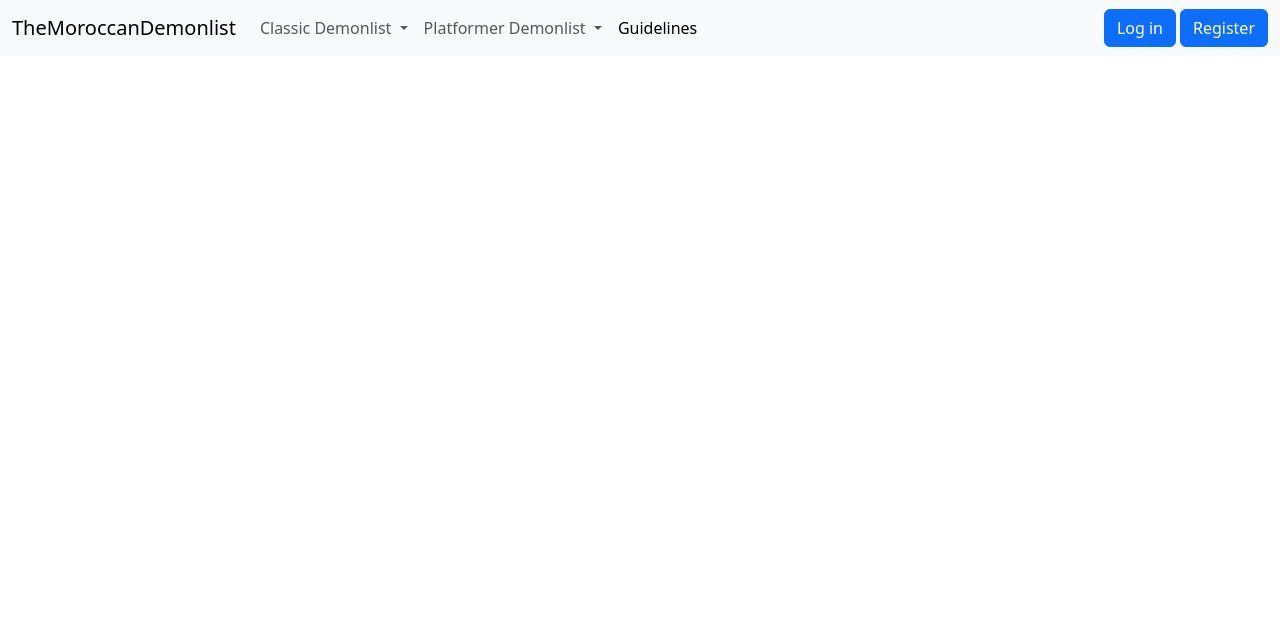
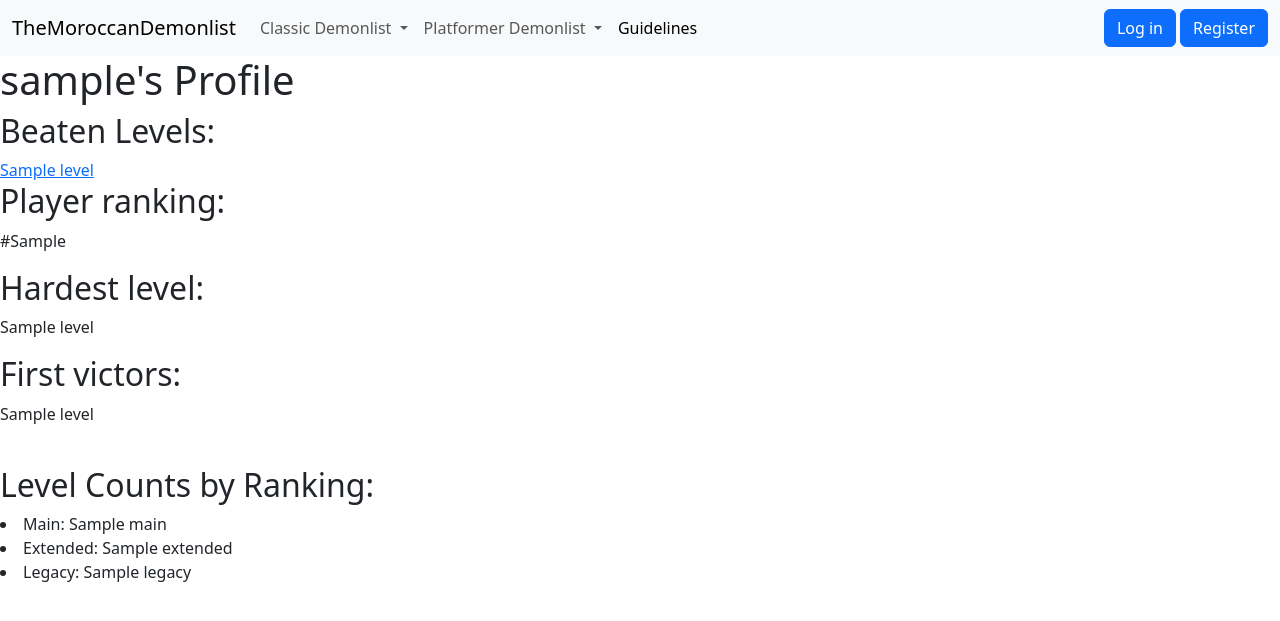
Before and after one commit to tayebelouadrassi/TheMoroccanDemonlist, a Django app: template templates/player/profile.html in a window 1280 px wide. Shown: the top 621 px of the page. Run offline with Django 4.2, Linux system fonts and the light colour scheme; the template is opened without the code that fills it: most values are stand-ins (such as "Sample title", 1, 10 or a date in 2020).

Commit message:
Basic user profile implementation.

```diff
--- a/Level/models.py
+++ b/Level/models.py
@@ -25,7 +25,7 @@ class Level(models.Model):
         abstract = True
 
     def __str__(self):
-        return f"{self.id} - {self.name}"
+        return f"{self.name}"
 
 class ClassicLevel(Level):
     DURATIONS = [
--- a/Player/urls.py
+++ b/Player/urls.py
@@ -7,4 +7,5 @@ urlpatterns = [
     path('login', views.login_user, name='login'),
     path('logout', views.logout_user, name='logout'),
     path('register', views.register_user, name='register'),
+    path('<str:username>/', views.profile, name='profile'),
 ]
--- a/templates/base.html
+++ b/templates/base.html
@@ -51,7 +51,7 @@
                             {{ request.user.username }}
                         </a>
                         <ul class="dropdown-menu dropdown-menu-end">
-                            <li><a class="dropdown-item" href="#">Profile</a></li>
+                            <li><a class="dropdown-item" href="{% url 'player:profile' request.user.username %}">Profile</a></li>
                             <li><a class="dropdown-item" href="#">Submit a record</a></li>
                             <li><a class="dropdown-item" href="{% url 'player:logout' %}">Logout</a></li>
                         </ul>
--- a/templates/level/classic/legacylist.html
+++ b/templates/level/classic/legacylist.html
@@ -1,5 +1,5 @@
 {% extends "base.html" %}
-{% block title %}Classic Legacylist{% endblock %}
+{% block title %}Classic Legacy List{% endblock %}
 {% block content %}
 
 {% endblock %}
--- a/templates/player/profile.html
+++ b/templates/player/profile.html
@@ -1,5 +1,21 @@
 {% extends "base.html" %}
 {% block title %}{% endblock %}
 {% block content %}
-
+<h1>{{ player.username }}'s Profile</h1>
+  <h2>Beaten Levels:</h2>
+    {% for record in beaten_levels %}
+        <a href="{{ record.record_link }}">{{ record.level.name }}</a><br>
+    {% endfor %}
+    <h2>Player ranking:</h2>
+    <p>#{{ player_ranking }}</p>
+    <h2>Hardest level:</h2>
+    <p>{{ hardest_level.level.name }}</p>
+    <h2>First victors:</h2>
+    {% for record in first_victors %}
+        <p>{{ record.level.name }}</p><br>
+    {% endfor %}
+    <h2>Level Counts by Ranking:</h2>
+    <li>Main: {{ level_counts.main }}</li>
+    <li>Extended: {{ level_counts.extended }}</li>
+    <li>Legacy: {{ level_counts.legacy }}</li>
 {% endblock %}
```
Also changed, not shown: Player/views.py (+26 -0 lines), templates/404.html (added, +12 -0 lines).
